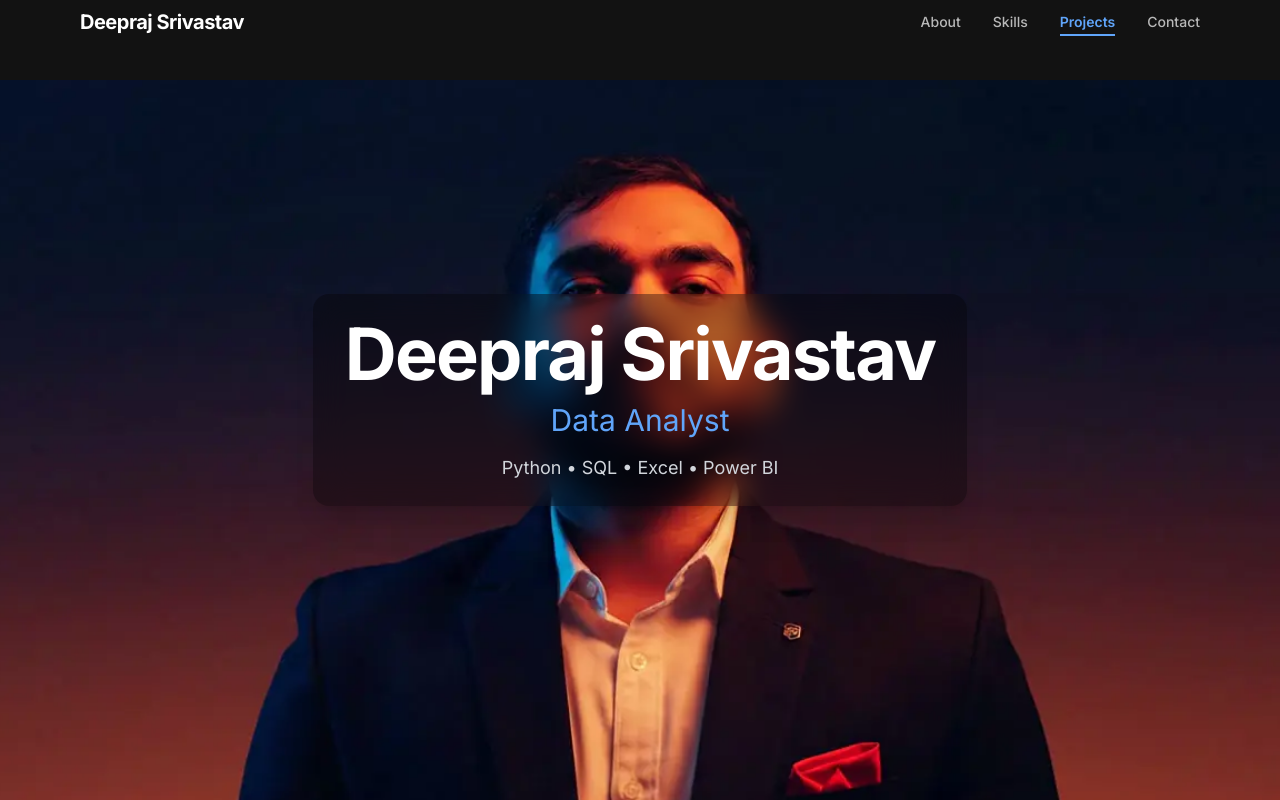
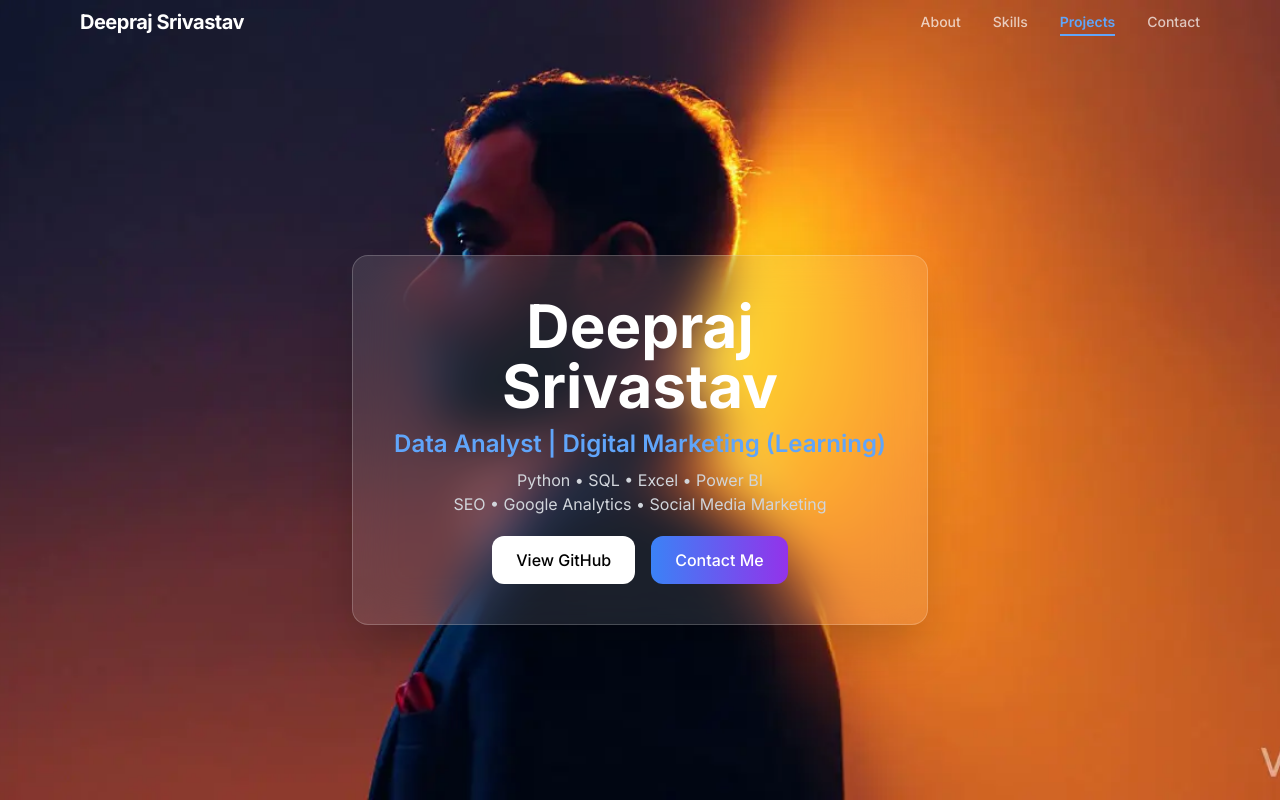
Before and after one commit to iamdeepraj9119/portfolio, a Next.js app: page / in a window 1280 px wide. Shown: the top 800 px of the page. Built offline with nearby package versions, Linux system fonts and the light colour scheme.

Commit message:
premium hero section added

```diff
--- a/app/page.tsx
+++ b/app/page.tsx
@@ -11,19 +11,67 @@ export default function Home() {
       {/* 🔥 Navbar */}
       <Navbar />
 
-      {/* ✅ ONLY animation here */}
-      <section className="relative w-full pt-20">
+      {/* ================= HERO ================= */}
+      <section className="relative w-full h-screen flex items-center justify-center pt-20">
+
+        {/* Background */}
         <ScrollyCanvas />
         <Overlay />
+
+        {/* 🔥 HERO BOX (UPDATED) */}
+        <div className="absolute z-10 px-4">
+
+          <div className="bg-white/10 backdrop-blur-xl border border-white/20 px-5 py-6 sm:px-8 sm:py-8 md:px-10 md:py-10 rounded-2xl shadow-2xl max-w-[90vw] sm:max-w-xl mx-auto text-center">
+
+            {/* NAME */}
+            <h1 className="text-2xl sm:text-4xl md:text-6xl font-bold mb-3 leading-tight">
+              Deepraj Srivastav
+            </h1>
+
+            {/* ROLE */}
+            <p className="text-base sm:text-lg md:text-2xl text-blue-400 font-semibold mb-2">
+              Data Analyst | Digital Marketing (Learning)
+            </p>
+
+            {/* SKILLS */}
+            <p className="text-gray-300 text-xs sm:text-sm md:text-base leading-relaxed mb-5">
+              Python • SQL • Excel • Power BI <br className="hidden sm:block" />
+              SEO • Google Analytics • Social Media Marketing
+            </p>
+
+            {/* BUTTONS */}
+            <div className="flex flex-col sm:flex-row gap-3 sm:gap-4 justify-center">
+
+              <a
+                href="https://github.com/iamdeepraj9119"
+                target="_blank"
+                className="px-5 py-2.5 sm:px-6 sm:py-3 bg-white text-black rounded-xl font-medium hover:scale-105 transition text-sm sm:text-base"
+              >
+                View GitHub
+              </a>
+
+              <a
+                href="#contact"
+                className="px-5 py-2.5 sm:px-6 sm:py-3 bg-gradient-to-r from-blue-500 to-purple-600 rounded-xl font-medium hover:scale-105 transition text-sm sm:text-base"
+              >
+                Contact Me
+              </a>
+
+            </div>
+
+          </div>
+
+        </div>
+
       </section>
 
-      {/* ✅ Sections */}
+      {/* ================= SECTIONS ================= */}
       <Sections />
 
-      {/* ✅ Projects */}
+      {/* ================= PROJECTS ================= */}
       <Projects />
 
-      {/* ✅ Footer */}
+      {/* ================= FOOTER ================= */}
       <footer className="w-full py-12 text-center text-white/30 text-sm bg-[#121212] border-t border-white/5">
         <p>©️ {new Date().getFullYear()} Deepraj Srivastav. All rights reserved.</p>
       </footer>
```
